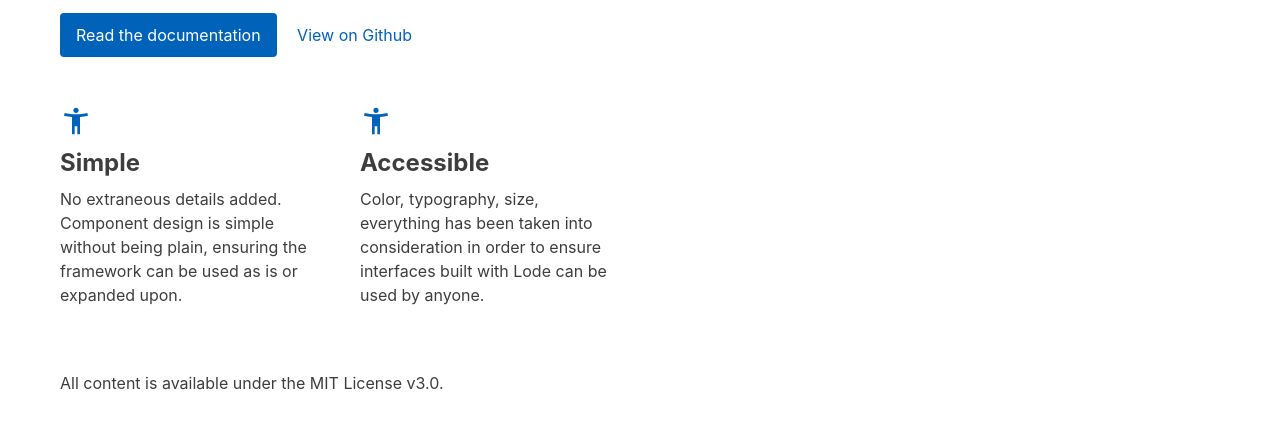
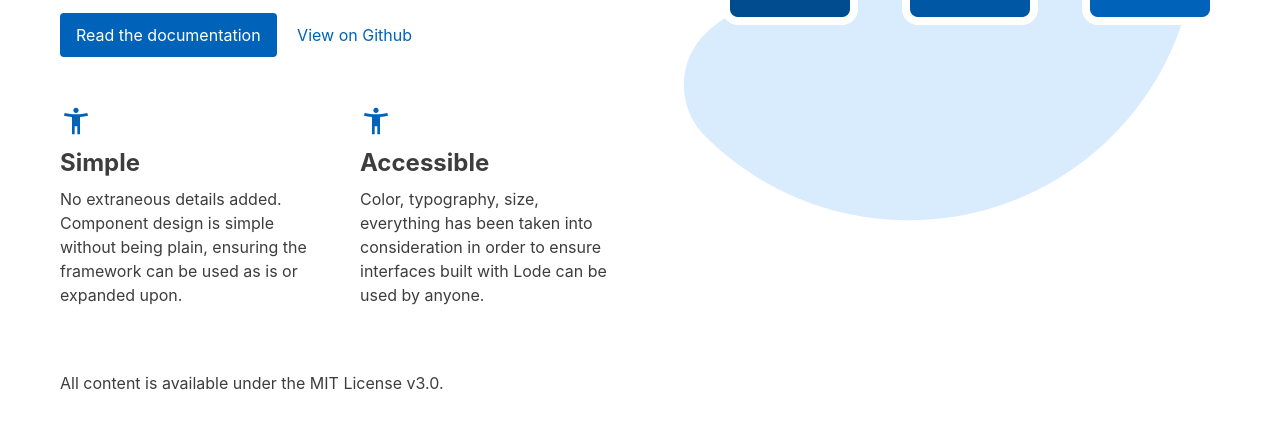
Before and after one commit to pixeltrove/lode-website, a website: page index.html in a window 1280 px wide. Shown: the part 447-890 px from the top of the page. Drawn offline with Linux system fonts and the light colour scheme.

Commit message:
Add demo components
Ideally, several framework components should be presented as part of the demo component. For now, only a placeholder illustration is provided.

```diff
--- a/index.html
+++ b/index.html
@@ -61,6 +61,8 @@
             </div>
           </footer>
         </div>
+
+        <div class="laptop:grid-column-1"><img class="demo" src="assets/illustration.png" /></div>
       </div>
     </div>
   </body>
--- /dev/null
+++ b/source/components/demo.scss
@@ -0,0 +1,8 @@
+// DEMO
+// -----------------------------------------------------------------------------
+
+@use "../tokens" as *;
+
+.demo {
+  padding-top: 3 * $space-large-a;
+}
--- a/source/main.scss
+++ b/source/main.scss
@@ -13,6 +13,7 @@
 @use "./components/button";
 @use "./components/card";
 @use "./components/checkbox";
+@use "./components/demo";
 @use "./components/dialog";
 @use "./components/feature";
 @use "./components/global-footer";
```
Also changed, not shown: assets/illustration.png (added), build/main.css.
